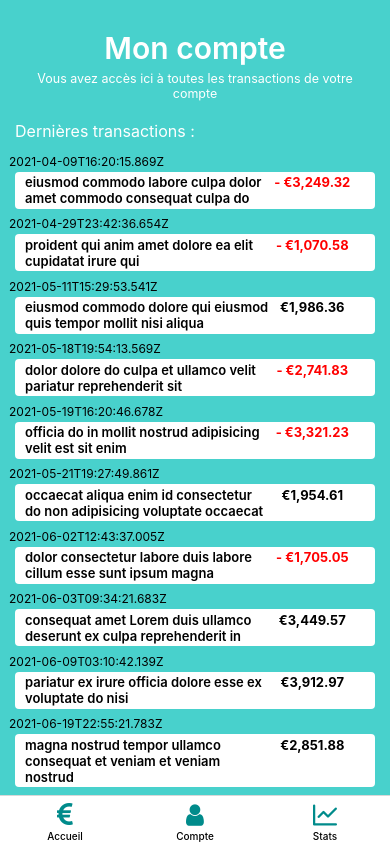
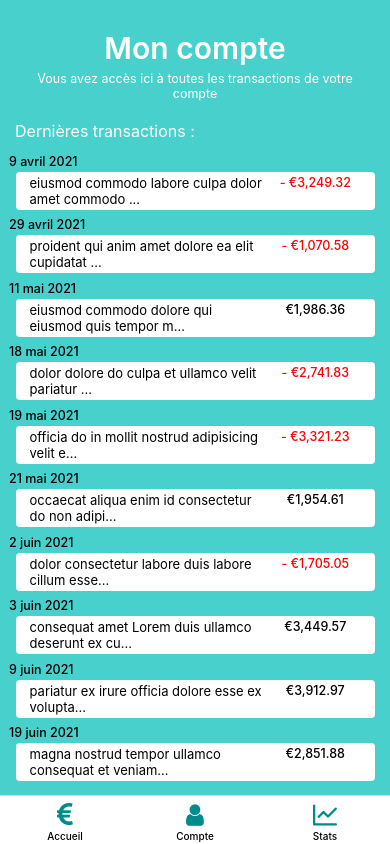
Before and after one commit to TheoSoko/budgaPlus-react-native, a React Native app: screen /Account in a window 390 px wide. Built offline with nearby package versions, Linux system fonts and the light colour scheme.

Commit message:
Finitions page compte

```diff
--- a/package.json
+++ b/package.json
@@ -15,6 +15,7 @@
     "@react-navigation/native": "^6.0.10",
     "@react-navigation/native-stack": "^6.6.2",
     "formik": "^2.2.9",
+    "moment": "^2.29.3",
     "react": "17.0.2",
     "react-native": "0.68.2",
     "react-native-modal-datetime-picker": "^13.1.2",
--- a/src/screens/Account.tsx
+++ b/src/screens/Account.tsx
@@ -1,8 +1,10 @@
 import React from 'react';
 import {SafeAreaView, ScrollView, StatusBar, StyleSheet, Text, useColorScheme, View, TouchableOpacity} from 'react-native';
+import moment from 'moment';
+import 'moment/locale/fr';
 
-type transaction = {
-    date: String
+type transactionType = {
+    date: string | number | Date
     amount: String
     category: String
     comments: String
@@ -14,13 +16,11 @@ const accountData = require('../../assets/data/data.json')
 const dataIncomes = accountData[0].incomes
 const dataExpenses = accountData[0].expenses
 const transactionsData = dataIncomes.concat(dataExpenses)
-transactionsData.sort((a:{date:string}, b:{date:string}):number => {
+transactionsData.sort((a:transactionType, b:transactionType):number => {
     let dateA = new Date(a.date).getTime()
     let dateB = new Date(b.date).getTime()
     return dateA - dateB
 })
-
-console.log(transactionsData)
 
 
 export default function Account(){
@@ -35,12 +35,14 @@ export default function Account(){
             <Text style={styles.transactionTitle}>Dernières transactions : </Text>
 
                 {
-                    transactionsData.map( (e:transaction, key:number) => {
+                    transactionsData.map( (e:transactionType, key:number) => {
+                        let date = moment(e.date)
+                        moment.locale('fr')
                         return (
-                            <View>
-                                <Text style={styles.transactionDate}>{e.date}</Text>
+                            <View key={key}>
+                                <Text style={styles.transactionDate}>{date.format('Do MMMM YYYY')}</Text>
                                 <View style={styles.transactionDesc}>
-                                    <Text style={styles.transactionComment}>{e.comments}</Text>
+                                    <Text style={styles.transactionComment}>{e.comments.length > 48 ? e.comments.replace(e.comments.substring(48), '...') : e.comments}</Text>
                                     <Text style={[styles.transactionAmmount, {color: e._id_expense ? 'red' : 'black'}]}>{e._id_income ? e.amount :  `- ${e.amount}`}</Text>
                                 </View>
                             </View>
@@ -95,32 +97,34 @@ const styles = StyleSheet.create({
     },
     transactionDate: {
         textAlign: 'left',
-        fontSize: 12,
+        fontSize: 12.5,
         marginBottom: 3,
         marginLeft: 9,
+        fontWeight: '500'
     },
     transactionDesc: {
         marginBottom: 7.5,
         flexDirection: 'row',
         backgroundColor: 'white',
-        marginHorizontal: 15,
-        paddingVertical: 2.5,
-        borderRadius: 4
+        marginHorizontal: 15.5,
+        paddingVertical: 3,
+        borderRadius: 4,
         //borderBottomColor: 'black',
         //borderBottomWidth: 0.9,
     },
     transactionComment: {
         width: '70%',
         textAlign: 'left',
-        marginLeft: 10,
+        marginLeft: 8,
         fontSize: 13,
-        fontWeight: '600'
+        fontWeight: '400',
+        paddingHorizontal: 6,
     },
     transactionAmmount: {
         width: '30%',
         textAlign: 'center',
-        paddingRight: 20,
-        fontSize: 13,
-        fontWeight: '700'
+        paddingRight: 13,
+        fontSize: 12.5,
+        fontWeight: '500'
     },
 })
```
Also changed, not shown: 1 other file (tests, documents, lock files or other folders).
